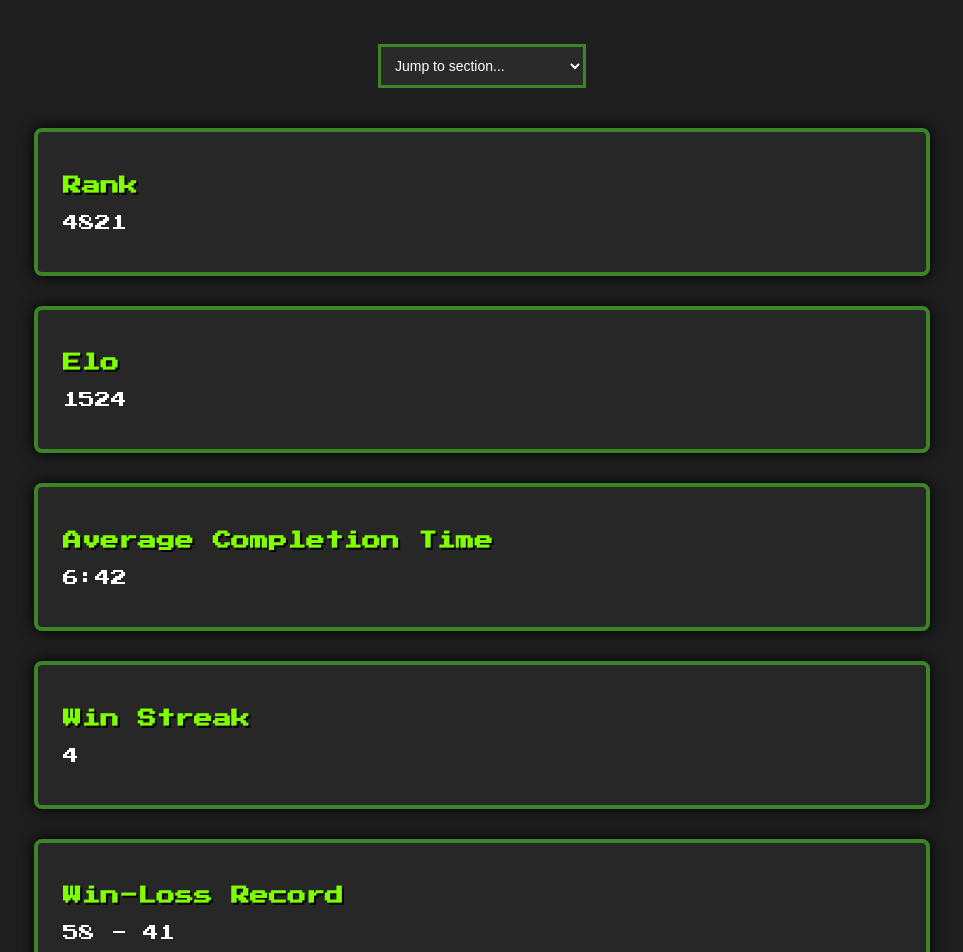
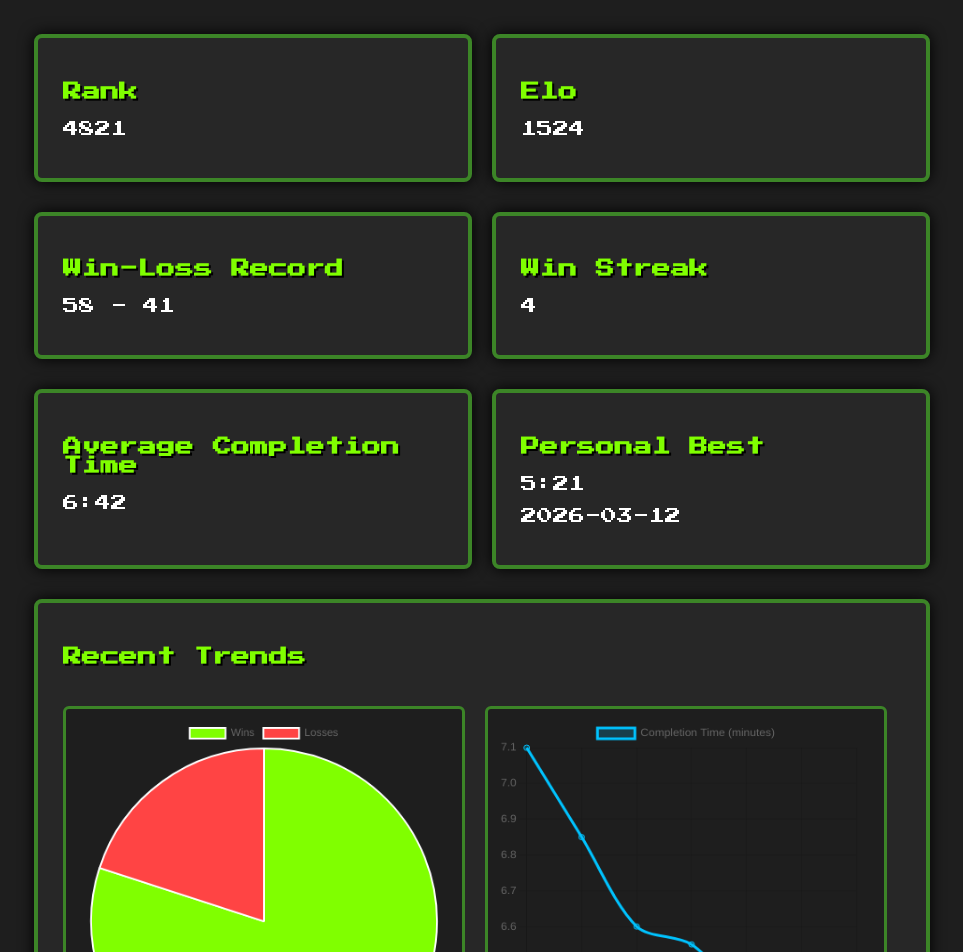
Before and after one commit to ValdarenDev/mcsr-ranked-lab, a React (Vite) app in the folder frontend/: page /profile/1 in a window 1280 px wide. Shown: the part 100-1052 px from the top of the page, without its empty margins (158-1121 px from the left). Built offline with nearby package versions, Linux system fonts and the light colour scheme.

Commit message:
local changes before pulling

```diff
--- a/frontend/src/css/global.css
+++ b/frontend/src/css/global.css
@@ -56,20 +56,6 @@ body {
     background: #80FF00;
     color: black;
     transform: scale(1.05);
-}
-
-
-/* Dropdown nav in Profile Page */
-/* Number of entries dropdown in Profile Page added */
-.profile-nav select {
-    padding: 10px;
-    background: #2A2A2A;
-    border: 3px solid #3c8527;
-    color: white;
-    font-size: 14px;
-    outline: none;
-    display: block;
-    margin: 10px auto;
 }
 
 .run-page-size select {
@@ -215,18 +201,63 @@ canvas {
 /* Containers for the two charts */
 .charts-row {
     display: flex;
+    flex-wrap: wrap;
     gap: 20px;
-    justify-content: space-between;
-    align-items: stretch;
-    margin-top: 20px;
 }
 
 .charts-row canvas {
     flex: 1;
-    height: 300px !important;
+    max-width: 48%;
+    height: auto !important;
+    aspect-ratio: 1 / 1;
     background: #1E1E1E;
     border: 3px solid #3c8527;
     border-radius: 6px;
     padding: 10px;
     box-sizing: border-box;
+    align-self: flex-start;
 }
+
+/* Subtitle under the title on HomePage */
+.home-subtitle {
+    color: #cccccc;
+    font-size: 12px;
+    margin-top: -10px;
+    margin-bottom: 25px;
+    text-shadow: 2px 2px #000;
+}
+
+.home-input {
+    width: 75%;
+    font-size: 14px;
+    margin-bottom: 20px;
+    transition: 0.15s;
+}
+
+.home-input:focus {
+    border-color: #80FF00;
+    box-shadow: 0 0 10px #80FF00;
+}
+
+.home-search-btn {
+    width: 50%;
+    margin-top: 10px;
+    font-size: 14px;
+    transition: 0.15s;
+}
+
+.home-search-btn:hover {
+    transform: scale(1.05);
+}
+
+/* New formatting for Profile Page, side by side information*/
+/* Other features are unaffected by the changes with this put further down the code */
+.stat-row {
+    display: flex;
+    justify-content: space-between;
+    gap: 20px;
+}
+
+.stat-box {
+    flex: 1;
+}
--- a/frontend/src/pages/HomePage.jsx
+++ b/frontend/src/pages/HomePage.jsx
@@ -15,18 +15,23 @@ export default function Home() {
   return (
     <Layout>
       <div className="home-container">
-        <h1>MCSR Ranked Analyzer</h1>
+        <h1>Search Player</h1>
+        <p className="home-subtitle">Track stats, trends, and performance for any MCSR player.</p>
 
-        <input
-          className="mc-input"
-          type="text"
-          placeholder="Search IGN"
-          value={ign}
-          onChange={(e) => setIgn(e.target.value)}
-        ></input>
+        <div className="search-row">
+          <input
+            className="mc-input home-input"
+            type="text"
+            placeholder="Search IGN..."
+            value={ign}
+            autoFocus
+            onKeyDown={(e) => e.key === "Enter" && handleSearch()}
+            onChange={(e) => setIgn(e.target.value)}
+          ></input>
+        </div>
 
         <button className="mc-button" onClick={handleSearch}>
-          Search
+          Search Player
         </button>
       </div>
     </Layout>
--- a/frontend/src/pages/ProfilePage.jsx
+++ b/frontend/src/pages/ProfilePage.jsx
@@ -163,55 +163,42 @@ export default function ProfilePage() {
     <main className="profile-layout">
       <h2>{sampleProfile.ign}</h2>
 
-      <section className="profile-nav">
-        <select onChange={(e) => {
-          const sectionId = e.target.value;
-          if (sectionId) {
-            document.getElementById(sectionId)?.scrollIntoView({ behavior: "smooth" });
-          }
-        }}>
-          <option value="">Jump to section...</option>
-          <option value="rank-section">Rank</option>
-          <option value="elo-section">Elo</option>
-          <option value="avg-section">Average Completion Time</option>
-          <option value ="streak-section">Win Streak</option>
-          <option value="wl-section">Win-Loss Record</option>
-          <option value="pb-section">Personal Best</option>
-          <option value="trends-section">Recent Trends</option>
-          <option value="runs-section">Runs</option>
-        </select>
-      </section>
-
-      <section id="rank-section" className="mc-panel">
+      <div className="stat-row">
+        <section id="rank-section" className="mc-panel stat-box">
           <h3>Rank</h3>
           <p>{sampleProfile.rank}</p>
         </section>
 
-      <section id="elo-section" className="mc-panel">
+        <section id="elo-section" className="mc-panel stat-box">
           <h3>Elo</h3>
           <p>{sampleProfile.elo}</p>
         </section>
+      </div>
 
-      <section id="avg-section" className="mc-panel">
+      <div className="stat-row">
+        <section id="wl-section" className="mc-panel stat-box">
+          <h3>Win-Loss Record</h3>
+          <p>{sampleProfile.wlRecord.wins} - {sampleProfile.wlRecord.losses}</p>
+        </section>
+
+        <section id="streak-section" className="mc-panel stat-box">
+          <h3>Win Streak</h3>
+          <p>{sampleProfile.winStreak}</p>
+        </section>
+      </div>
+
+      <div className="stat-row">
+        <section id="avg-section" className="mc-panel stat-box">
             <h3>Average Completion Time</h3>
             <p>{sampleProfile.averageCompletionTime}</p>
           </section>
 
-      <section id="streak-section" className="mc-panel">
-        <h3>Win Streak</h3>
-        <p>{sampleProfile.winStreak}</p>
-      </section>
-
-      <section id="wl-section" className="mc-panel">
-        <h3>Win-Loss Record</h3>
-        <p>{sampleProfile.wlRecord.wins} - {sampleProfile.wlRecord.losses}</p>
-      </section>
-
-      <section id="pb-section" className="mc-panel">
+        <section id="pb-section" className="mc-panel stat-box">
           <h3>Personal Best</h3>
           <p>{sampleProfile.personalBest.time}</p>
           <p>{sampleProfile.personalBest.date}</p>
         </section>
+      </div>
 
       <section id="trends-section" className="mc-panel">
         <h3>Recent Trends</h3>
```
Lines whose indentation alone changed are shown as unchanged.
